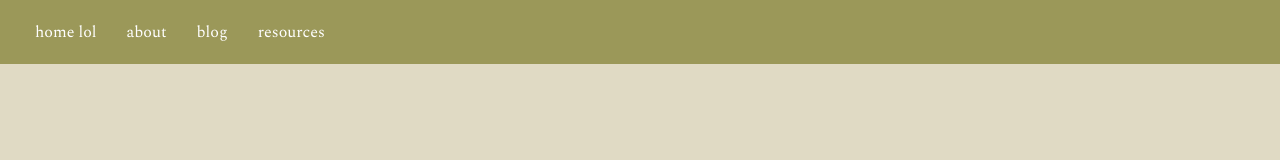
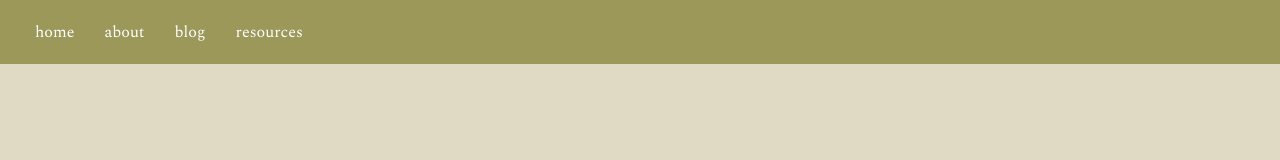
Before and after one commit to diyadhiman17/interactiondesign.github.io, a plain HTML site: page index.html in a window 1280 px wide. Shown: the top 160 px of the page. Drawn offline with nearby package versions, Linux system fonts and the light colour scheme; a web font is replaced by a local one.

Commit message:
removed lol

```diff
--- a/index.html
+++ b/index.html
@@ -18,7 +18,7 @@
     <header>
         <nav>
             <ul>
-                <li><a href="index.html">home lol</a></li>
+                <li><a href="index.html">home</a></li>
                 <li><a href="#">about</a></li>
                 <li><a href="page1.html">blog</a></li>
                 <li><a href="page2.html">resources</a></li>
```
